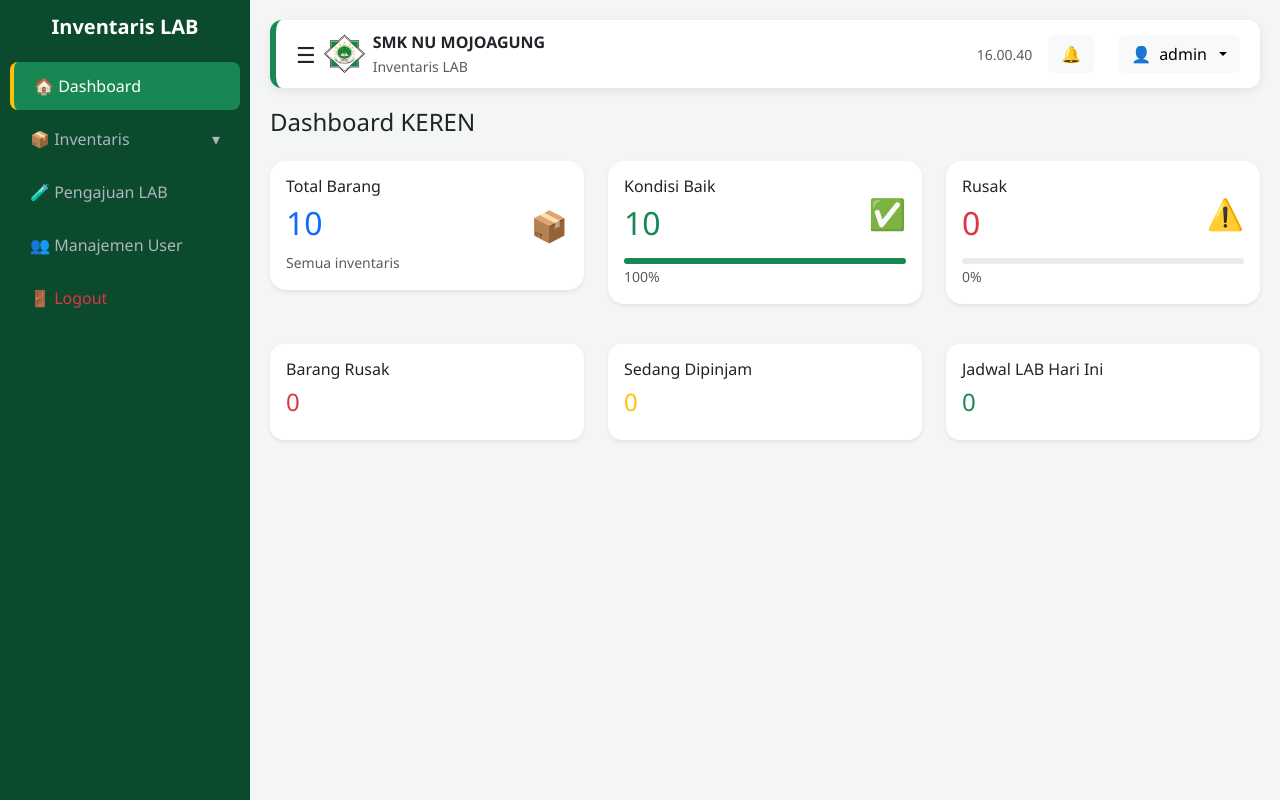
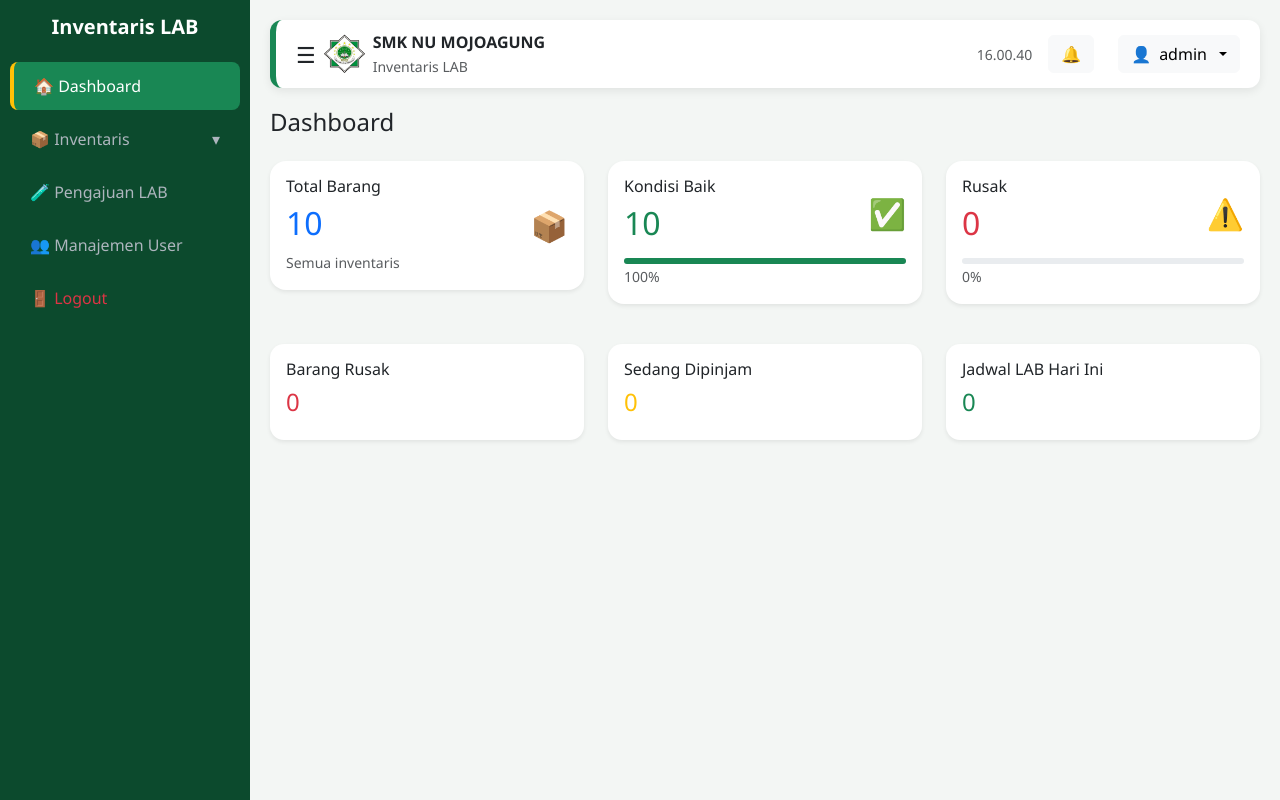
Before and after one commit to Upilumi/inventaris_lab, a PHP site: page /dashboard.php in a window 1280 px wide. Run offline with PHP 8.4, Linux system fonts and the light colour scheme; a user stored in the database is signed in; data comes from the database, SQL or seed files in the repository.

Commit message:
kembali awal dashboard

```diff
--- a/dashboard.php
+++ b/dashboard.php
@@ -74,7 +74,7 @@ include 'layout/layout_start.php';
 }
 </style>
 
-<h4 class="mb-4">Dashboard KEREN</h4>
+<h4 class="mb-4">Dashboard</h4>
 
 <!-- ===================== -->
 <!-- CARD UTAMA -->
```
